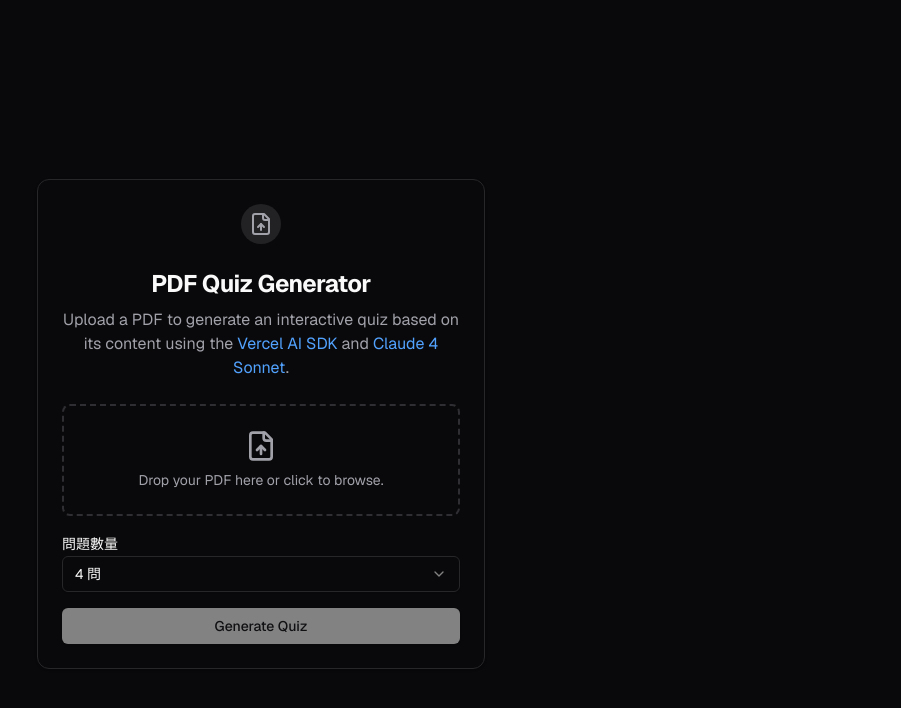
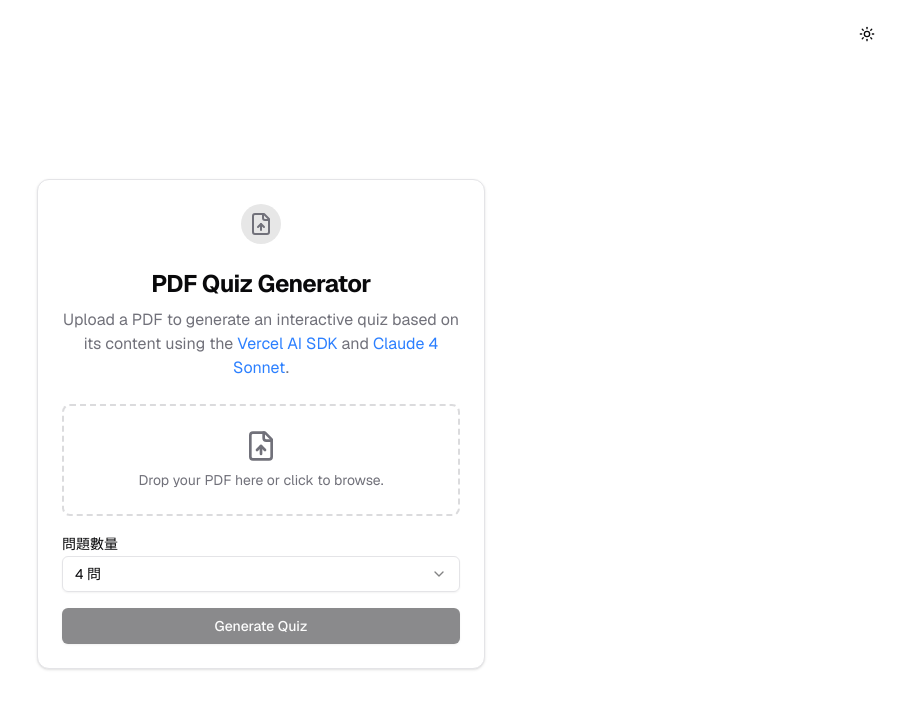
Before and after one commit to liuchiawei/pdf-to-quiz-generator, a Next.js app: page / in a window 1280 px wide. Shown: the top 708 px of the page, without its empty margins (379-1280 px from the left). Built offline with nearby package versions, Linux system fonts and the light colour scheme.

Commit message:
feat/theme-toggle: add theme toggle switch button

```diff
--- a/app/(preview)/layout.tsx
+++ b/app/(preview)/layout.tsx
@@ -18,9 +18,9 @@ export default function RootLayout({
   children: React.ReactNode;
 }>) {
   return (
-    <html lang="en" suppressHydrationWarning className={`${geist.className}`}>
+    <html lang="ja" suppressHydrationWarning className={`${geist.className}`}>
       <body>
-        <ThemeProvider attribute="class" enableSystem forcedTheme="dark">
+        <ThemeProvider attribute="class" enableSystem>
           <Toaster position="top-center" richColors />
           {children}
         </ThemeProvider>
--- a/app/(preview)/page.tsx
+++ b/app/(preview)/page.tsx
@@ -22,6 +22,7 @@ import { generateQuizTitle } from "./actions";
 import { AnimatePresence, motion } from "framer-motion";
 import { Label } from "@/components/ui/label";
 import { Select, SelectContent, SelectItem, SelectTrigger, SelectValue } from "@/components/ui/select";
+import { ThemeToggle } from "@/components/themeToggle";
 
 export default function ChatWithFiles() {
   const [files, setFiles] = useState<File[]>([]);
@@ -115,7 +116,7 @@ export default function ChatWithFiles() {
 
   return (
     <div
-      className="h-full min-h-screen w-full flex justify-center items-center"
+      className="h-full min-h-screen w-full flex justify-center items-center bg-background text-foreground"
       onDragOver={(e) => {
         e.preventDefault();
         setIsDragging(true);
@@ -260,6 +261,7 @@ export default function ChatWithFiles() {
           </CardFooter>
         )}
       </Card>
+      <ThemeToggle className="absolute top-4 right-4 cursor-pointer" />
     </div>
   );
 }
--- /dev/null
+++ b/components/themeToggle.tsx
@@ -0,0 +1,33 @@
+"use client";
+
+import { Button } from "./ui/button";
+import { Moon, Sun } from "lucide-react";
+import { useTheme } from "next-themes";
+import { useEffect, useState } from "react";
+import { cn } from "@/lib/utils";
+
+export const ThemeToggle = ({ className }: { className?: string }) => {
+  const [mounted, setMounted] = useState(false);
+  const { theme, setTheme } = useTheme();
+
+  const toggleTheme = () => {
+    setTheme(theme === "dark" ? "light" : "dark");
+  };
+
+  useEffect(() => {
+    setMounted(true);
+  }, []);
+  if (!mounted) {
+    return null;
+  }
+  return (
+    <Button
+      size="icon"
+      variant="ghost"
+      onClick={toggleTheme}
+      className={cn(className)}
+    >
+      {theme === "dark" ? <Moon /> : <Sun />}
+    </Button>
+  );
+};
```
